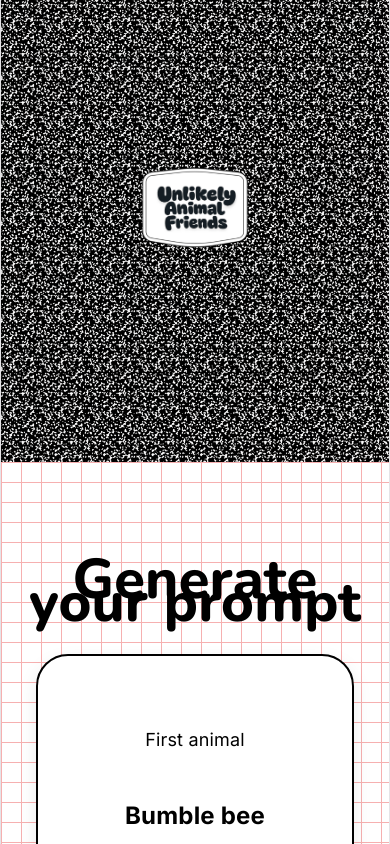
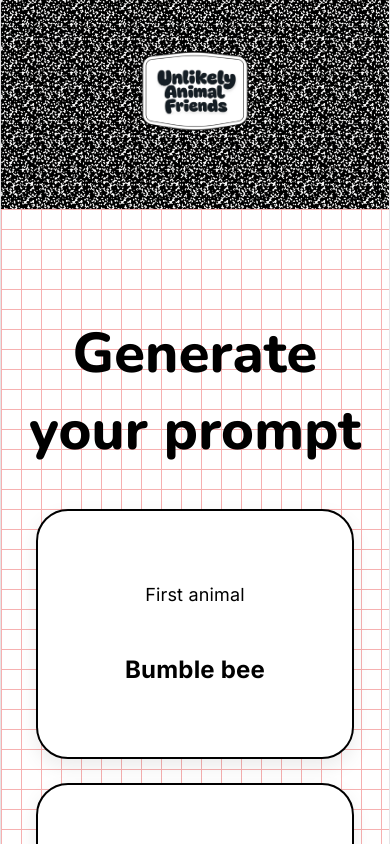
Before and after one commit to mkhalildesign/UnlikelyAnimalFriends, a React (Vite) app: page / in a window 390 px wide. Shown: the top 844 px of the page. Built offline with nearby package versions, Linux system fonts and the light colour scheme.

Commit message:
Responsive tweaks

```diff
--- a/src/App.css
+++ b/src/App.css
@@ -75,6 +75,7 @@ div#root {
   font-family: 'Nunito', sans-serif;
   font-weight: 800;
   color: #000000;
+  line-height: normal;
 }
 
 .generator h3 {
@@ -193,3 +194,13 @@ div#root {
 a {
   text-decoration: underline;
 }
+
+@media (max-width: 600px) {
+  .hero {
+    min-height: 20vh;
+  }
+
+  .logo-section {
+    margin-bottom: 20px;
+  }
+}
```
